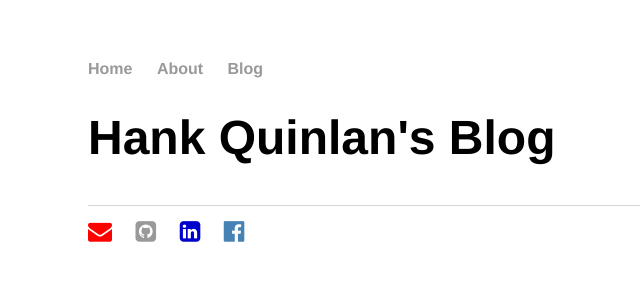
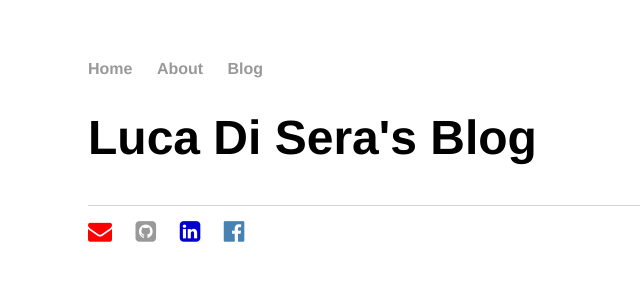
Before and after one commit to diseraluca/diseraluca.github.io, a Jekyll site: the page built from blog/index.html, in a window 1280 px wide. Shown: the top 300 px of the page, without its empty margins (104-744 px from the left). Built offline with Jekyll 4.4.1, drawn with Linux system fonts in a browser that asks for light colours.

Commit message:
Update index.html

```diff
--- a/blog/index.html
+++ b/blog/index.html
@@ -1,6 +1,6 @@
 ---
 layout: default
-title: Hank Quinlan's Blog
+title: Luca Di Sera's Blog
 ---
 	<h1>{{ page.title }}</h1>
 	<ul class="posts">
```
